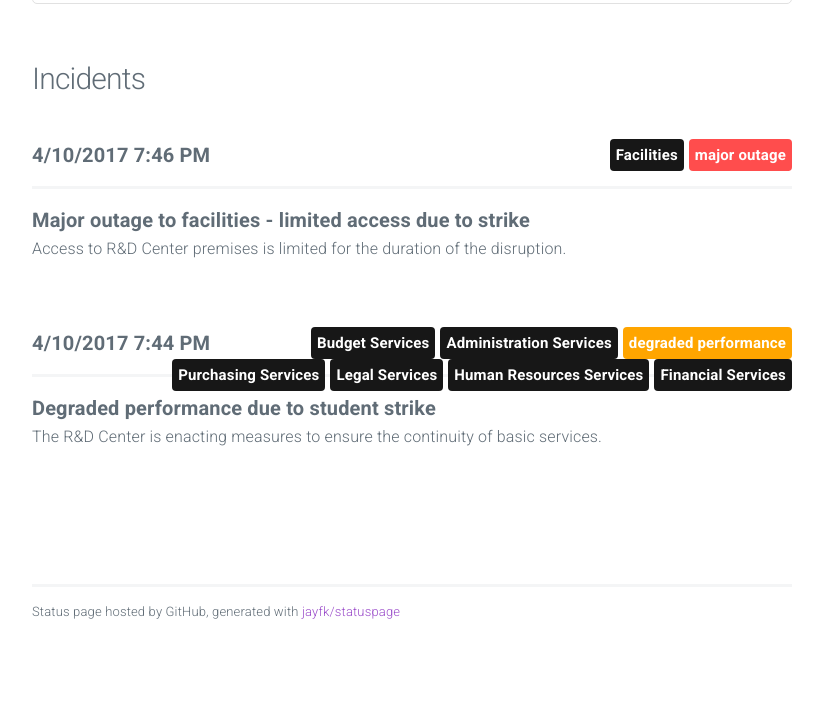
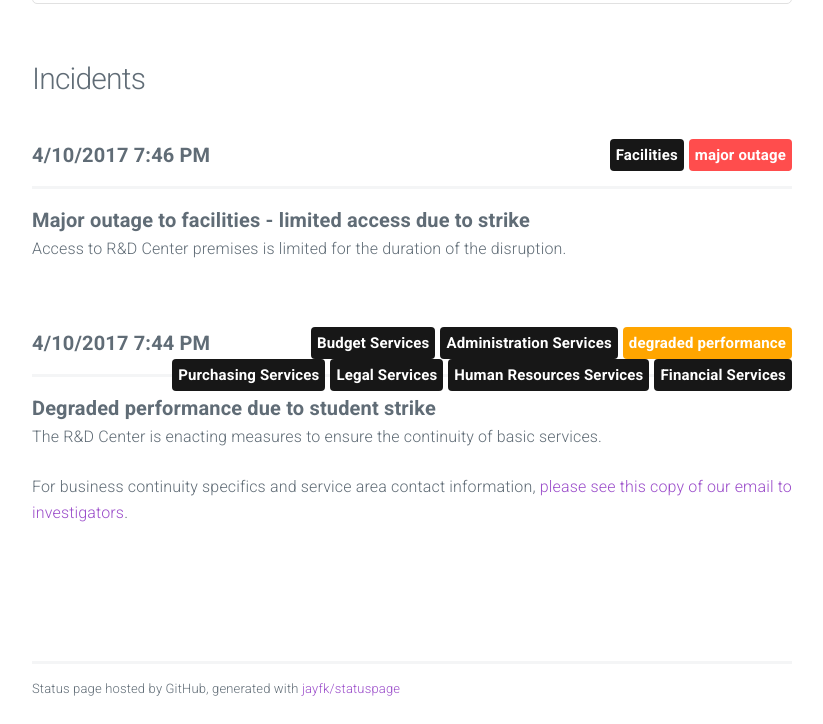
Before and after one commit to uprmcid/status, a plain HTML site: page index.html in a window 1280 px wide. Shown: the part 1064-1788 px from the top of the page, without its empty margins (228-1051 px from the left). Before the commit the page ends 1712 px from the top, so only its background shows below. Drawn offline with nearby package versions, Linux system fonts and the light colour scheme; no server answers.

Commit message:
update index

```diff
--- a/index.html
+++ b/index.html
@@ -137,6 +137,8 @@
 						<span class="title">Degraded performance due to student strike</span>
 						<p>The R&amp;D Center is enacting measures to ensure the continuity of basic services.</p>
 
+<p>For business continuity specifics and service area contact information, <a href="https://drive.google.com/open?id=0B7FEeN61LzBkc2FkYUduNzFyTmc">please see this copy of our email to investigators</a>.</p>
+
 
 					</div>
 
```
